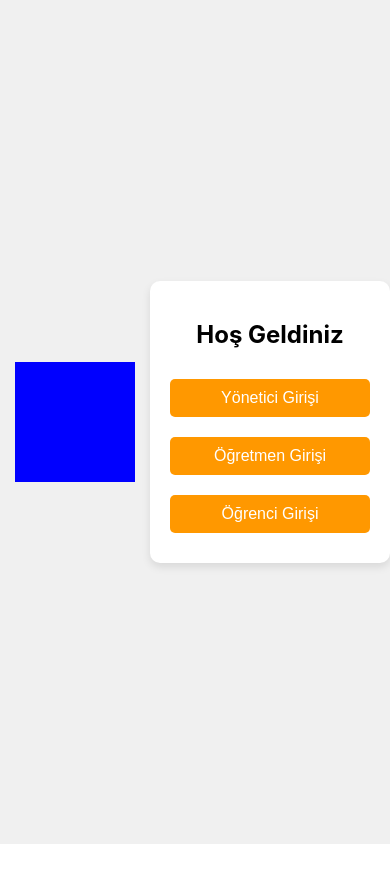
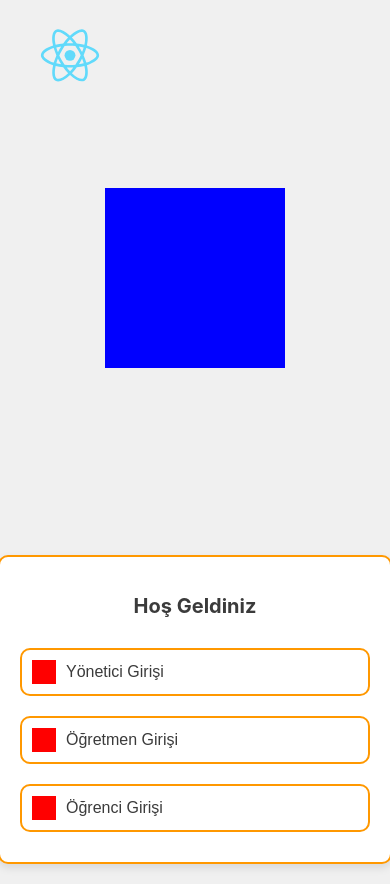
Before and after one commit to bbatus/EgitimOtomasyon, a React (Create React App) app: page / in a window 390 px wide. Before the commit the page ends 844 px from the top, so only its background shows below. Built offline with nearby package versions, Linux system fonts and the light colour scheme.

Commit message:
HomePage edited. Login page and buttons are initialized

```diff
--- a/src/App.css
+++ b/src/App.css
@@ -1,4 +1,3 @@
-/* src/assets/styles/App.css */
 body {
   margin: 0;
   font-family: -apple-system, BlinkMacSystemFont, "Segoe UI", Roboto, "Helvetica Neue", Arial, sans-serif;
@@ -7,30 +6,136 @@ body {
 }
 
 .App {
+  text-align: center;
+  position: relative;
+}
+
+.logo-container {
+  position: absolute;
+  top: 20px;
+  left: 20px;
+}
+
+.logo-image {
+  width: 100px; /* Logonun genişliğini ayarlayın */
+  height: auto;
+}
+
+.homepage {
+  display: flex;
+  justify-content: center;
+  align-items: center;
+  height: 100vh;
+  background-color: #f0f0f0;
+  padding: 0 100px;
+}
+
+.image-container {
+  flex: 1;
+  display: flex;
+  justify-content: center;
+  align-items: center;
+}
+
+.image-container img {
+  max-width: 80%;
+  height: auto;
+}
+
+.login-panel {
   display: flex;
   flex-direction: column;
-  height: 100vh;
+  justify-content: center;
+  align-items: center;
+  background-color: #fff;
+  padding: 40px;
+  border-radius: 10px;
+  box-shadow: 0 4px 8px rgba(0, 0, 0, 0.1);
+  border: 2px solid #ff9800;
+  margin-left: -100px;
 }
 
-nav {
-  background: #282c34;
-  padding: 1rem;
-  color: white;
-  text-align: center;
+.login-panel h2 {
+  margin-bottom: 20px;
+  color: #3b3b3b;
+  font-size: 24px;
 }
 
-aside {
-  width: 200px;
-  background: #f4f4f4;
-  padding: 1rem;
-  box-shadow: 2px 0 5px rgba(0, 0, 0, 0.1);
+.button-container {
+  display: flex;
+  flex-direction: column;
+  align-items: center;
 }
 
-main {
-  flex: 1;
-  padding: 1rem;
+.login-button {
+  width: 300px;
+  padding: 15px;
+  margin: 10px 0;
+  border: 2px solid #ff9800;
+  border-radius: 10px;
+  background-color: transparent;
+  color: #3b3b3b;
+  font-size: 18px;
+  cursor: pointer;
+  display: flex;
+  align-items: center;
+  justify-content: flex-start;
+  transition: background-color 0.3s, border-color 0.3s;
 }
 
-.container {
-  display: flex;
+.login-button img {
+  width: 32px;
+  height: 32px;
+  margin-right: 15px;
 }
+
+.login-button:hover {
+  background-color: rgba(255, 152, 0, 0.1);
+  border-color: #e68900;
+}
+
+/* Media Queries for Responsive Design */
+
+/* Tablet ve daha küçük ekranlar için */
+@media (max-width: 768px) {
+  .homepage {
+    flex-direction: column;
+    padding: 20px;
+  }
+
+  .image-container {
+    margin-bottom: 20px;
+  }
+
+  .login-panel {
+    margin-left: 0;
+    width: 100%;
+    max-width: 400px;
+  }
+
+  .login-button {
+    width: 100%;
+  }
+}
+
+/* Mobil ve daha küçük ekranlar için */
+@media (max-width: 480px) {
+  .login-panel {
+    padding: 20px;
+  }
+
+  .login-button {
+    padding: 10px;
+    font-size: 16px;
+  }
+
+  .login-button img {
+    width: 24px;
+    height: 24px;
+    margin-right: 10px;
+  }
+
+  .login-panel h2 {
+    font-size: 20px;
+  }
+}
--- a/src/App.js
+++ b/src/App.js
@@ -1,10 +1,12 @@
 import React from 'react';
 import HomePage from './pages/HomePage';
+import Logo from './components/Logo';
 import './App.css';
 
 function App() {
   return (
     <div className="App">
+      <Logo />
       <HomePage />
     </div>
   );
--- a/src/assets/styles/HomePage.css
+++ b/src/assets/styles/HomePage.css
@@ -1,9 +1,11 @@
+/* Genel stiller */
 .homepage {
     display: flex;
     justify-content: center;
     align-items: center;
     height: 100vh;
     background-color: #f0f0f0;
+    padding: 0 20px;
   }
 
   .image-container {
@@ -19,25 +21,113 @@
   }
 
   .login-panel {
-    flex: 1;
     display: flex;
     flex-direction: column;
     justify-content: center;
     align-items: center;
     background-color: #fff;
-    padding: 20px;
+    padding: 40px;
     border-radius: 10px;
     box-shadow: 0 4px 8px rgba(0, 0, 0, 0.1);
+    border: 2px solid #ff9800;
+    width: 400px;
+    min-height: 500px;
   }
 
   .login-panel h2 {
     margin-bottom: 20px;
+    color: #3b3b3b;
+    font-size: 24px;
+  }
+
+  .login-panel h3 {
+    margin-bottom: 20px;
+    color: #3b3b3b;
+    font-size: 20px;
+  }
+
+  .button-container {
+    display: flex;
+    flex-direction: column;
+    align-items: center;
+    width: 100%;
   }
 
   .login-button {
-    width: 200px;
+    width: 100%;
+    padding: 20px;
+    margin: 15px 0;
+    border: 2px solid #ff9800;
+    border-radius: 10px;
+    background-color: transparent;
+    color: #3b3b3b;
+    font-size: 20px;
+    cursor: pointer;
+    display: flex;
+    align-items: center;
+    justify-content: flex-start;
+    transition: background-color 0.3s, border-color 0.3s;
+  }
+
+  .login-button img {
+    width: 40px;
+    height: 40px;
+    margin-right: 20px;
+  }
+
+  .login-button:hover {
+    background-color: rgba(255, 152, 0, 0.1);
+    border-color: #e68900;
+  }
+
+  .login-form {
+    display: flex;
+    flex-direction: column;
+    align-items: flex-start;
+    width: 100%;
+  }
+
+  .input-container {
+    display: flex;
+    align-items: center;
+    margin-bottom: 15px;
+    width: 100%;
+  }
+
+  .input-with-icon {
+    display: flex;
+    align-items: center;
+    width: 100%;
+    border: 1px solid #ccc;
+    border-radius: 5px;
     padding: 10px;
-    margin: 10px 0;
+  }
+
+  .input-with-icon .input-icon {
+    width: 24px;
+    height: 24px;
+    margin-right: 10px;
+  }
+
+  .input-with-icon input {
+    width: 100%;
+    border: none;
+    outline: none;
+  }
+
+  .login-form .remember-me {
+    display: flex;
+    align-items: center;
+    margin-bottom: 20px;
+  }
+
+  .login-form .remember-me input[type="checkbox"] {
+    margin-right: 10px;
+  }
+
+  .submit-button {
+    width: 100%;
+    padding: 10px;
     border: none;
     border-radius: 5px;
     background-color: #ff9800;
@@ -46,6 +136,64 @@
     cursor: pointer;
   }
 
-  .login-button:hover {
+  .submit-button:hover {
     background-color: #e68900;
   }
+
+  .back-button {
+    margin-top: 20px;
+    color: #ff9800;
+    cursor: pointer;
+    text-decoration: underline;
+  }
+
+  .back-button:hover {
+    color: #e68900;
+  }
+
+  /* Media Queries for Responsive Design */
+
+  /* Tablet ve daha küçük ekranlar için */
+  @media (max-width: 768px) {
+    .homepage {
+      flex-direction: column;
+      padding: 20px;
+    }
+
+    .image-container {
+      margin-bottom: 20px;
+    }
+
+    .login-panel {
+      margin-left: 0;
+      width: 100%;
+      max-width: 400px;
+      min-height: auto;
+    }
+
+    .login-button {
+      width: 100%;
+    }
+  }
+
+  /* Mobil ve daha küçük ekranlar için */
+  @media (max-width: 480px) {
+    .login-panel {
+      padding: 20px;
+    }
+
+    .login-button {
+      padding: 10px;
+      font-size: 16px;
+    }
+
+    .login-button img {
+      width: 24px;
+      height: 24px;
+      margin-right: 10px;
+    }
+
+    .login-panel h2 {
+      font-size: 20px;
+    }
+  }
--- /dev/null
+++ b/src/components/Logo.js
@@ -0,0 +1,13 @@
+// src/components/Logo.js
+import React from 'react';
+import logoImage from '../assets/images/logo.svg';
+
+function Logo() {
+  return (
+    <div className="logo-container">
+      <img src={logoImage} alt="Logo" className="logo-image" />
+    </div>
+  );
+}
+
+export default Logo;
--- a/src/pages/HomePage.js
+++ b/src/pages/HomePage.js
@@ -1,8 +1,81 @@
-import React from 'react';
+import React, { useState } from 'react'; //gerekli react kütüphanesi iceri aktariyor
 import '../assets/styles/HomePage.css';
 import schoolImage from '../assets/images/blue.png';
+import adminIcon from '../assets/images/red.png';
+import teacherIcon from '../assets/images/red.png';
 
 function HomePage() {
+  const [loginType, setLoginType] = useState('');
+
+  const handleButtonClick = (type) => {
+    setLoginType(type);
+  };
+
+  const handleBackClick = () => {
+    setLoginType('');
+  };
+
+  const renderLoginForm = () => {
+    const isAdmin = loginType === 'admin';
+    const isTeacher = loginType === 'teacher';
+    const isStudent = loginType === 'student';
+
+    return (
+      <>
+        <h3>Giriş Yap</h3>
+        <form className="login-form">
+          {isAdmin && (
+            <div className="input-container">
+              <div className="input-with-icon">
+                <img src={adminIcon} alt="Username" className="input-icon" />
+                <input type="text" placeholder="Kullanıcı Adı" />
+              </div>
+            </div>
+          )}
+          {(isTeacher || isStudent) && (
+            <div className="input-container">
+              <div className="input-with-icon">
+                <img src={adminIcon} alt="TC" className="input-icon" />
+                <input type="text" placeholder="TC Kimlik No" />
+              </div>
+            </div>
+          )}
+          {!isStudent && (
+            <div className="input-container">
+              <div className="input-with-icon">
+                <img src={adminIcon} alt="Password" className="input-icon" />
+                <input type="password" placeholder="Şifre" />
+              </div>
+            </div>
+          )}
+          <label className="remember-me">
+            <input type="checkbox" />
+            Beni Hatırla
+          </label>
+          <button type="submit" className="submit-button">Giriş Yap</button>
+        </form>
+        <p className="back-button" onClick={handleBackClick}>Seçim ekranına geri dön</p>
+      </>
+    );
+  };
+
+  const renderButtons = () => (
+    <div className="button-container">
+      <button className="login-button" onClick={() => handleButtonClick('admin')}>
+        <img src={adminIcon} alt="Admin" />
+        Yönetici Girişi
+      </button>
+      <button className="login-button" onClick={() => handleButtonClick('teacher')}>
+        <img src={adminIcon} alt="Teacher" />
+        Öğretmen Girişi
+      </button>
+      <button className="login-button" onClick={() => handleButtonClick('student')}>
+        <img src={adminIcon} alt="Student" />
+        Öğrenci Girişi
+      </button>
+    </div>
+  );
+
   return (
     <div className="homepage">
       <div className="image-container">
@@ -10,9 +83,7 @@ function HomePage() {
       </div>
       <div className="login-panel">
         <h2>Hoş Geldiniz</h2>
-        <button className="login-button">Yönetici Girişi</button>
-        <button className="login-button">Öğretmen Girişi</button>
-        <button className="login-button">Öğrenci Girişi</button>
+        {!loginType ? renderButtons() : renderLoginForm()}
       </div>
     </div>
   );
```
Also changed, not shown: src/assets/images/OdtuLogo.svg (added).
